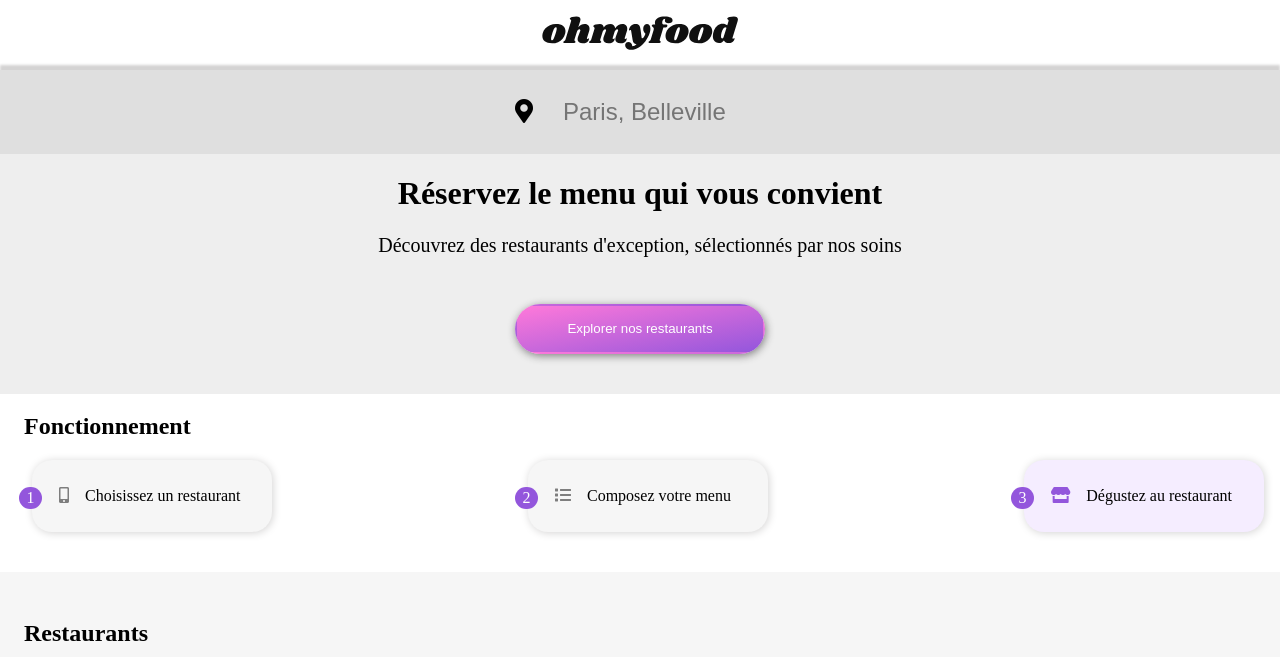
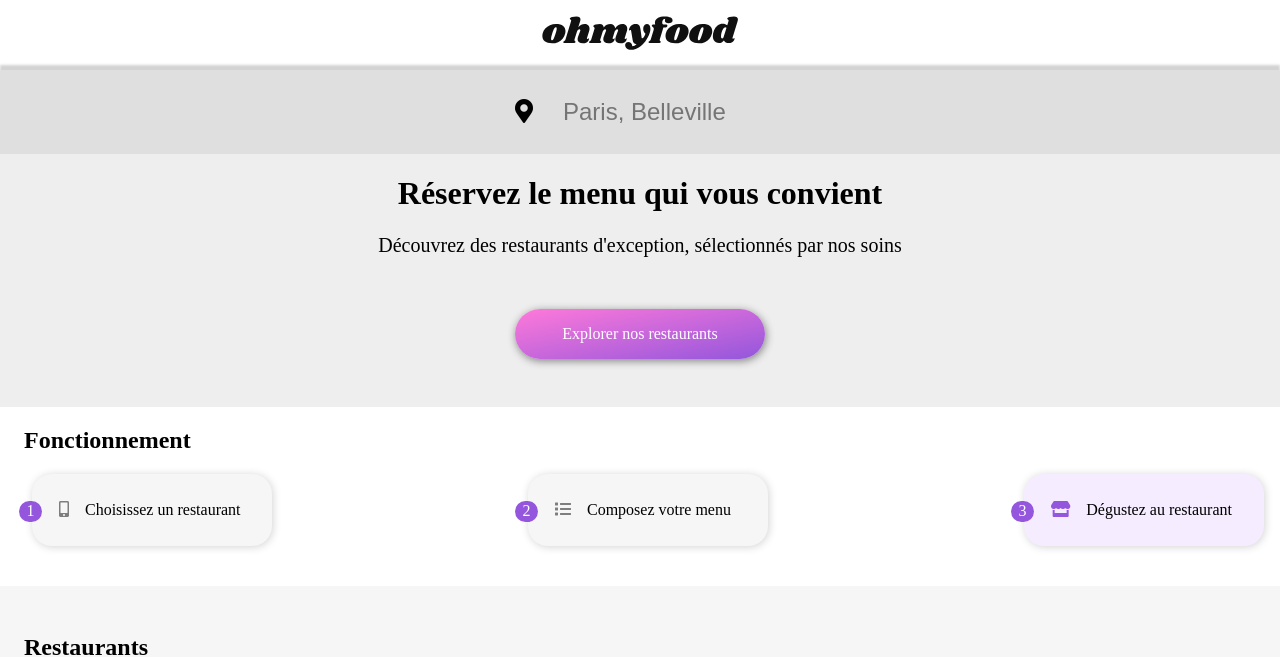
Before and after one commit to jessk971/jessicapaquet_3_01052021, a website: page index.html in a window 1280 px wide. Shown: the top 657 px of the page. Drawn offline with Linux system fonts and the light colour scheme; a web font is replaced by a local one.

Commit message:
button index htlm css

```diff
--- a/index.html
+++ b/index.html
@@ -38,7 +38,7 @@
 
             <div class="btn">
 
-                <button href="#restaurant">Explorer nos restaurants</button>
+                <a href="#restaurant" class="button">Explorer nos restaurants</a>
 
             </div>
         </div>
--- a/style.css
+++ b/style.css
@@ -231,6 +231,21 @@
         margin-left: 1em;
     }
 
+    a.button {
+        border-radius: 50px;
+        margin-bottom: 3em;
+        margin-top: 2em;
+        height: 50px;
+        color: white;
+        background: linear-gradient(to bottom right, #ff79da, #9356dc);
+        border-color: transparent;
+        width: 250px;
+        -webkit-box-shadow: 1px 2px 9px grey;
+        cursor: pointer;
+        position: relative;
+        align-items: center;
+    }
+
     button {
         border-radius: 50px;
         margin-bottom: 3em;
@@ -245,9 +260,20 @@
         position: relative;
     }
 
+    .btn a {
+        display: flex;
+        justify-content: center;
+    }
+
     .btn {
         display: flex;
         justify-content: center;
+    }
+
+    a.button:hover {
+        opacity: 0.6;
+        transition-duration: 0.5s;
+        animation: box ease 2s;
     }
 
     button:hover {
```
